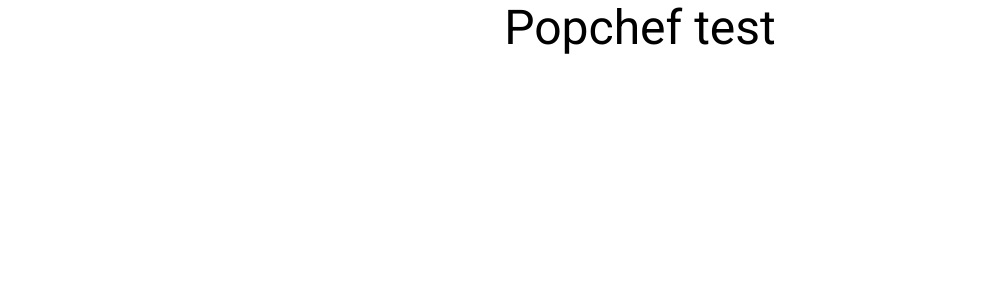
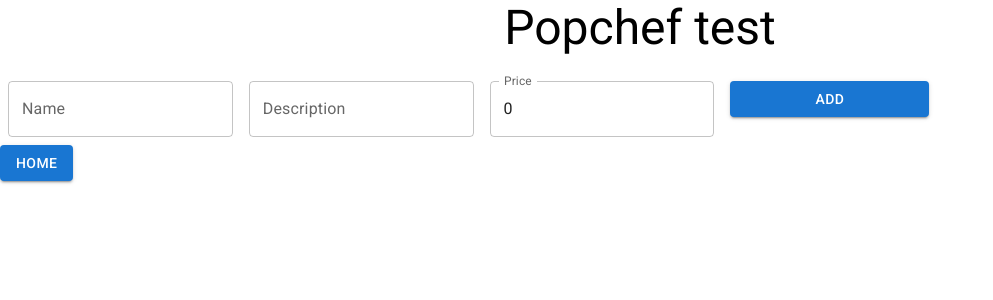
Before and after one commit to GuillaumeFlp/popChef, a React (Create React App) app in the folder frontend/: page /addProduct in a window 1280 px wide. Before the commit this address had no page. Shown: the top 300 px of the page, without its empty margins (0-993 px from the left). Built offline with nearby package versions, Linux system fonts and the light colour scheme.

Commit message:
[FRONTEND] Add product page

```diff
--- a/frontend/src/App.js
+++ b/frontend/src/App.js
@@ -2,6 +2,7 @@ import { Routes, Route } from "react-router-dom";
 import { Typography } from "@mui/material";
 
 import Home from "./pages/Home";
+import AddProduct from "./pages/AddProduct";
 
 function App() {
   return (
@@ -12,6 +13,7 @@ function App() {
 
       <Routes>
         <Route path="/" element={<Home />} />
+        <Route path="/addProduct" element={<AddProduct />} />
       </Routes>
     </div>
   );
--- /dev/null
+++ b/frontend/src/pages/AddProduct.js
@@ -0,0 +1,91 @@
+import React, { useState } from "react";
+import { useNavigate } from "react-router-dom";
+
+import { Box, TextField, Button, Alert, Collapse } from "@mui/material";
+
+function AddProduct() {
+  const navigate = useNavigate();
+  const [name, setName] = useState("");
+  const [description, setDescrption] = useState("");
+  const [price, setPrice] = useState(0);
+  const [alertOpen, setAlertOpen] = useState(false);
+
+  const goHome = () => {
+    navigate("/");
+  };
+
+  const handleClickAddProduct = () => {
+    const body = { name, description, price };
+
+    fetch("http://localhost:3002/products", {
+      method: "POST",
+      headers: { "Content-Type": "application/json" },
+      body: JSON.stringify(body),
+    })
+      .then((response) => {
+        if (response.status === 201) {
+          goHome();
+        } else {
+          setAlertOpen(true);
+        }
+      })
+      .catch((error) => console.error(error));
+  };
+
+  return (
+    <div>
+      <Collapse in={alertOpen}>
+        <Alert severity="error">Error alert</Alert>
+      </Collapse>
+
+      <Box
+        component="form"
+        sx={{
+          "& > :not(style)": { m: 1, width: "25ch" },
+        }}
+        noValidate
+        autoComplete="off"
+      >
+        <TextField
+          id="name-input"
+          label="Name"
+          variant="outlined"
+          value={name}
+          onChange={(event) => setName(event.target.value)}
+        />
+        <TextField
+          id="description-input"
+          label="Description"
+          variant="outlined"
+          multiline
+          maxRows={4}
+          value={description}
+          onChange={(event) => setDescrption(event.target.value)}
+        />
+        <TextField
+          id="price-input"
+          label="Price"
+          type="number"
+          InputProps={{
+            inputProps: {
+              min: 0,
+            },
+          }}
+          variant="outlined"
+          value={price}
+          onChange={(event) => setPrice(event.target.value)}
+        />
+
+        <Button variant="contained" onClick={handleClickAddProduct}>
+          Add
+        </Button>
+      </Box>
+
+      <Button variant="contained" onClick={goHome}>
+        Home
+      </Button>
+    </div>
+  );
+}
+
+export default AddProduct;
--- a/frontend/src/pages/Home.js
+++ b/frontend/src/pages/Home.js
@@ -44,7 +44,7 @@ function Home() {
           }}
           selectionModel={selectedProducts}
         />
-        <Link to="">
+        <Link to="/addProduct">
           <Fab
             color="primary"
             aria-label="add"
```
